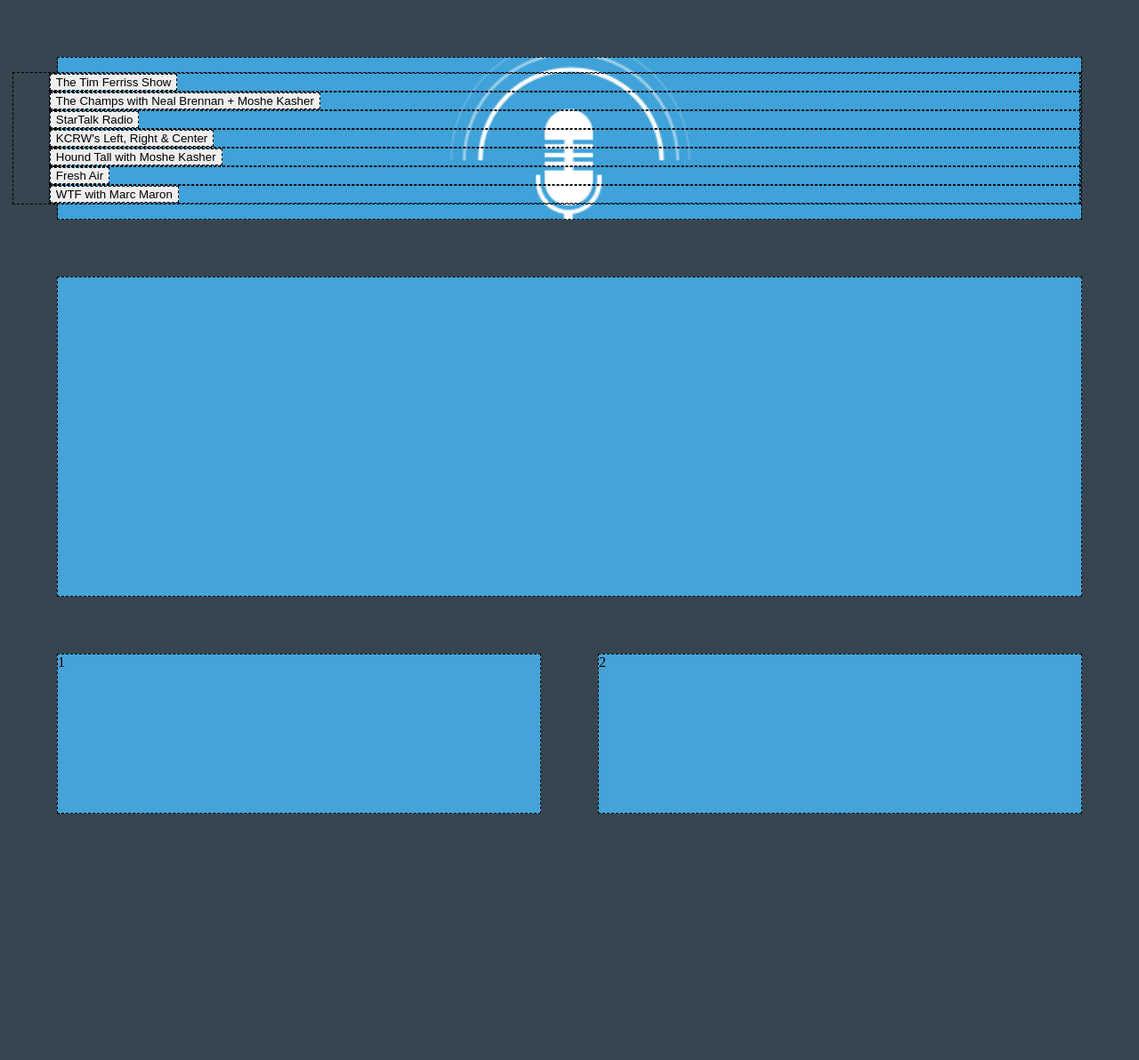
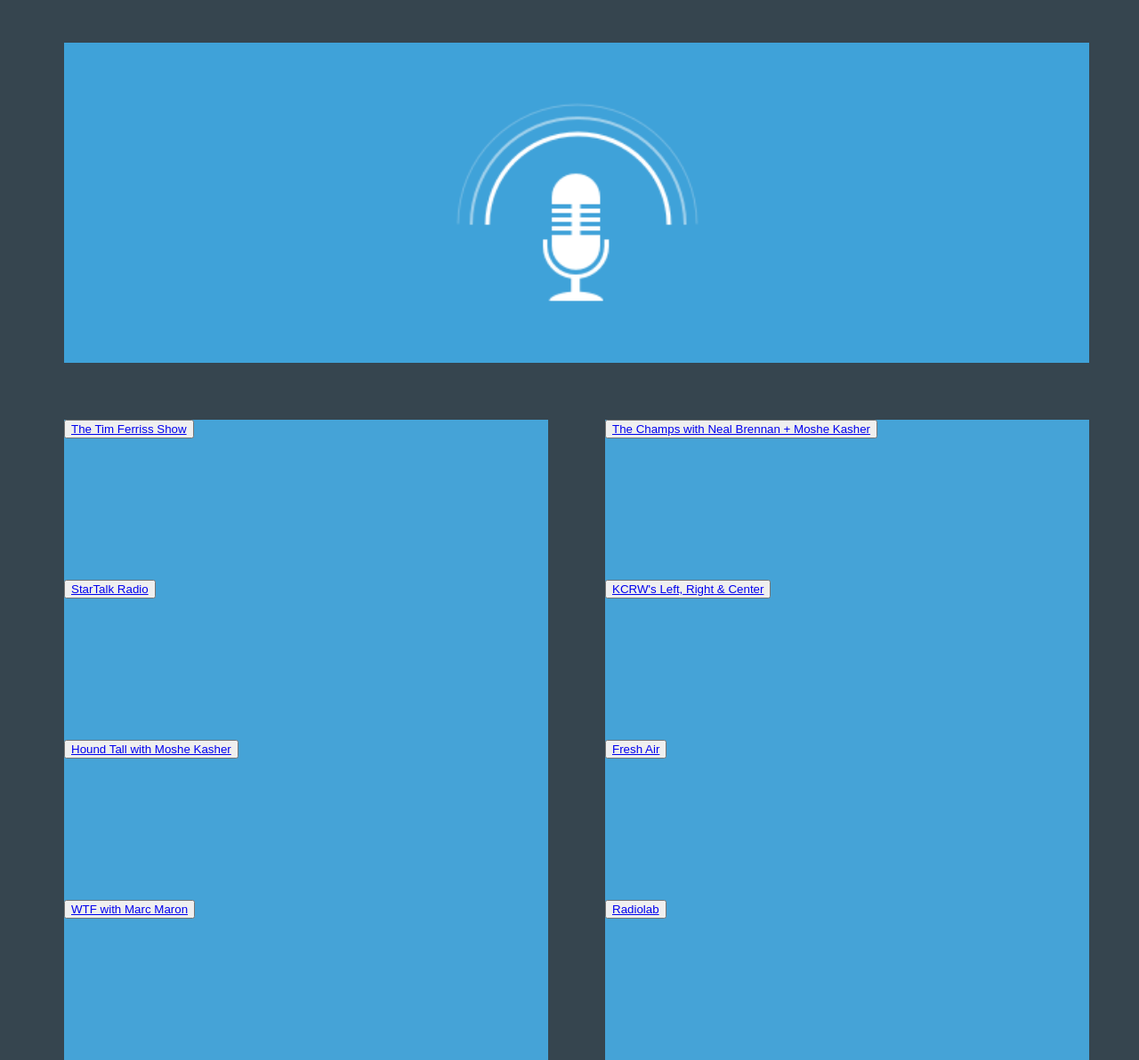
Before and after one commit to keirstaple/CSSWeek2, a plain HTML site: page index.html in a window 1280 px wide. Shown: the whole page at 89% size. Before the commit the page ends 915 px from the top, so only its background shows below. Drawn offline with Linux system fonts and the light colour scheme.

Commit message:
remove navbar links and add content to articles

```diff
--- a/css/styles.css
+++ b/css/styles.css
@@ -1,7 +1,6 @@
 /* For testing only */
 *:not(body):not(html) {
-  box-sizing:border-box;
-  border:1px dashed #000;
+  /*border:1px dashed #000;*/
 }
 
 .columns {
@@ -9,38 +8,49 @@
 }
 /* End for testing */
 
-body {
-  height: 100vh;
-  width: 100vw;
-  margin: auto;
-  background: #36454f;
+*,
+*::before,
+*::after {
+    -webkit-box-sizing: border-box;
+       -moz-box-sizing: border-box;
+            box-sizing: border-box;
 }
 
-#navbar, #main, article {
-  margin: 5% 5%;
+html {
+  height: 100%;
+  width: 100vw;
+}
+
+body {
+  min-height: 100%;
+  min-width: 100vw;
+  background: #36454f;
 }
 
 #main, article {
 background: #45A3D7;
+margin: 5% 5%;
 }
 
 #navbar {
-  width: 90vw;
+  width: 110vw;
   height: auto;
-  background-image: url("../img/podcasts.png");
-  background-size: cover;
-  background-repeat: no-repeat;
-  background-position: center;
+  margin-left: -2vw;
+  margin-top: -2vh;
 }
 
-#navbar ul{
+#navbar li {
   list-style-type: none;
-  margin-left: -4vw;
+  display: inline-block;
 }
 
 #main {
   width: 90vw;
   height: 45vh;
+  background-image: url("../img/podcasts.png");
+  background-size: cover;
+  background-repeat: no-repeat;
+  background-position: center;
 }
 
 article {
@@ -56,11 +66,11 @@
     margin: 0;
   }
 
-  article:first-of-type {
+  article:nth-of-type(odd) {
     margin-left: 5%;
   }
 
-  article:nth-of-type(n+2) {
+  article:nth-of-type(even) {
     margin-left: 5%;
   }
 }
@@ -74,8 +84,8 @@
   #main {
     float: left;
     width: 65%;
-    margin: 0 2vh 0 3.5%;
-    height: 100%;
+    margin: 2vh 2vh 0 3.5%;
+    height: ;
   }
 
   article {
@@ -87,5 +97,6 @@
 
   article:first-of-type {
     margin-bottom: 2vh;
+    margin-top: 2vh;
   }
 }
--- a/index.html
+++ b/index.html
@@ -8,24 +8,34 @@
   </head>
   <body>
     <div id="navbar" class="navbar-container">
-      <ul>
-        <li><button href="http://fourhourworkweek.com/podcast/">The Tim Ferriss Show</button></li>
-        <li><button href="http://thechamps.libsyn.com/">The Champs with Neal Brennan + Moshe Kasher</button></li>
-        <li><button href="http://www.startalkradio.net/">StarTalk Radio</button></li>
-        <li><button href="http://www.kcrw.com/news-culture/shows/left-right-center">KCRW's Left, Right &amp; Center</button></li>
-        <li><button href="http://nerdist.com/podcasts/hound-tall-discussion-series-with-moshe-kasher/">Hound Tall with Moshe Kasher</button></li>
-        <li><button href="http://www.npr.org/podcasts/381444908/fresh-air">Fresh Air</button></li>
-        <li><button href="http://www.wtfpod.com/podcast">WTF with Marc Maron</button></li>
-      </ul>
+
     </div>
     <div id="main" class="columns">
 
     </div>
     <article class="columns">
-      1
+      <button><a href="http://fourhourworkweek.com/podcast/">The Tim Ferriss Show</a></button>
     </article>
     <article class="columns">
-      2
+      <button><a href="http://thechamps.libsyn.com/">The Champs with Neal Brennan + Moshe Kasher</a></button>
+    </article>
+    <article class="columns">
+      <button><a href="http://www.startalkradio.net/">StarTalk Radio</a></button>
+    </article>
+    <article class="columns">
+      <button><a href="http://www.kcrw.com/news-culture/shows/left-right-center">KCRW's Left, Right &amp; Center</a></button>
+    </article>
+    <article class="columns">
+      <button><a href="http://nerdist.com/podcasts/hound-tall-discussion-series-with-moshe-kasher/">Hound Tall with Moshe Kasher</a></button>
+    </article>
+    <article class="columns">
+      <button><a href="http://www.npr.org/podcasts/381444908/fresh-air">Fresh Air</a></button>
+    </article>
+    <article class="columns">
+      <button><a href="http://www.wtfpod.com/podcast">WTF with Marc Maron</a></button>
+    </article>
+    <article class="columns">
+      <button><a href="http://www.radiolab.org/series/podcasts/">Radiolab</a></button>
     </article>
   </body>
 </html>
```
